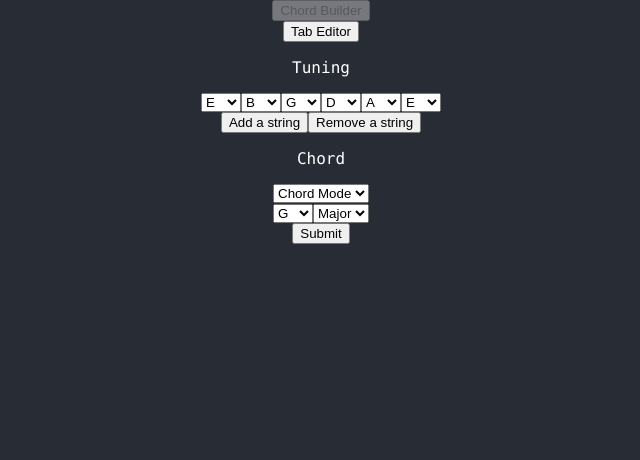
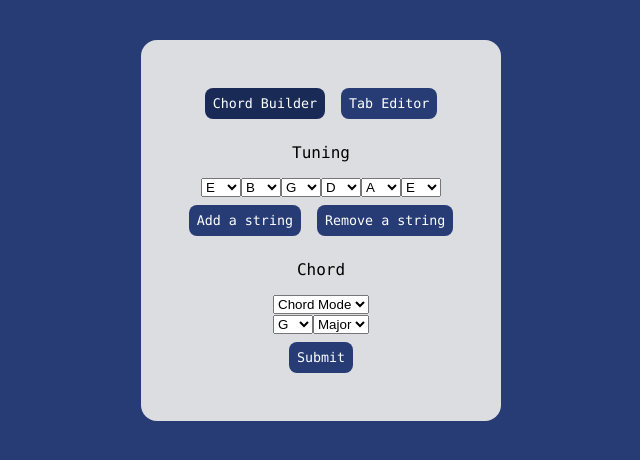
Before and after one commit to mlewicki12/guitar-chord-builder, a React (Create React App) app: page / in a window 1280 px wide. Shown: the top 460 px of the page, without its empty margins (319-959 px from the left). Built offline with nearby package versions, Linux system fonts and the light colour scheme.

Commit message:
styling changes, fixing bugs

```diff
--- a/src/App.js
+++ b/src/App.js
@@ -4,7 +4,7 @@ import ChordSelector from './Components/ChordSelector.js';
 import NavView from './Components/Navigation/NavView.js';
 import TabEditor from './Components/TabEditor.js';
 
-import './App.css';
+import './Style/App.css';
 
 let tabs = [
     {
--- a/src/Components/ChordBuilder.js
+++ b/src/Components/ChordBuilder.js
@@ -13,7 +13,6 @@ export default class ChordBuilder extends BaseComponent {
         let chords = [];
         let chordsTemp = this.finder.buildChords([], this.props.range);
 
-        debugger;
         let stack = [chordsTemp];
         while(stack.length > 0) {
             let top = stack.pop();
--- a/src/Components/Navigation/NavView.js
+++ b/src/Components/Navigation/NavView.js
@@ -13,13 +13,14 @@ export default class NavView extends BaseComponent {
 
     render() {
         return (
-            <React.Fragment>
-                {this.props.tabs.map(tab =>
-                    <button onClick={() => this.update({activeTab: tab})} disabled={tab.id === this.state.activeTab.id}>{tab.name}</button>
-                )}
+            <div class="display">
+                <div class="flex-row">
+                    {this.props.tabs.map(tab =>
+                        <button onClick={() => this.update({activeTab: tab})} disabled={tab.id === this.state.activeTab.id}>{tab.name}</button>
+                    )}
+                </div>
                 {this.state.activeTab.component}
-            </React.Fragment>
-
+            </div>
         )
     }
 }
--- a/src/Components/NoteSelector.js
+++ b/src/Components/NoteSelector.js
@@ -2,6 +2,7 @@
 import React from 'react';
 import BaseComponent from './BaseComponent.js';
 import Variables from '../Variables.js';
+import ChordFinder from '../ChordFinder.js';
 
 export default class NoteSelector extends BaseComponent {
     constructor(props) {
@@ -18,12 +19,12 @@ export default class NoteSelector extends BaseComponent {
         if(len < 6) {
             note = Variables.defaultTuning[len];
         } else {
-            note = Variables.getPerfectFourth(this.state.notes[len-1]);
+            let chord = new ChordFinder();
+            note = chord.getPerfectFourth(this.state.notes[len-1]);
         }
 
 
         let newNotes = this.state.notes.concat([note]);
-        debugger;
         this.update({notes: newNotes});
     }
 
--- a/src/App.css
+++ b/src/Style/App.css
@@ -1,6 +1,21 @@
 
 body {
   margin: 0;
+}
+
+button {
+  background-color: #273c75;
+  border: unset;
+  padding: 0.5rem;
+  margin: 0.5rem;
+  border-radius: 0.5rem;
+  color: white;
+  font-family: source-code-pro, Menlo, Monaco, Consolas, 'Courier New',
+    monospace;
+}
+
+button:hover, button:disabled {
+  background-color: #192a56;
 }
 
 .App {
@@ -8,14 +23,21 @@ body {
 }
 
 .main {
-  background-color: #282c34;
+  background-color: #273c75;
   min-height: 100vh;
   display: flex;
   flex-direction: column;
   align-items: center;
-  color: white;
   font-family: source-code-pro, Menlo, Monaco, Consolas, 'Courier New',
     monospace;
+}
+
+.display {
+  background-color: #dcdde1;
+  color: black;
+  margin: 2.5rem;
+  padding: 2.5rem;
+  border-radius: 1rem;
 }
 
 .string-tab {
@@ -27,6 +49,7 @@ body {
   display: flex;
   flex-flow: row wrap;
   align-items: center;
+  justify-content: center;
 }
 
 .flex-column {
```
